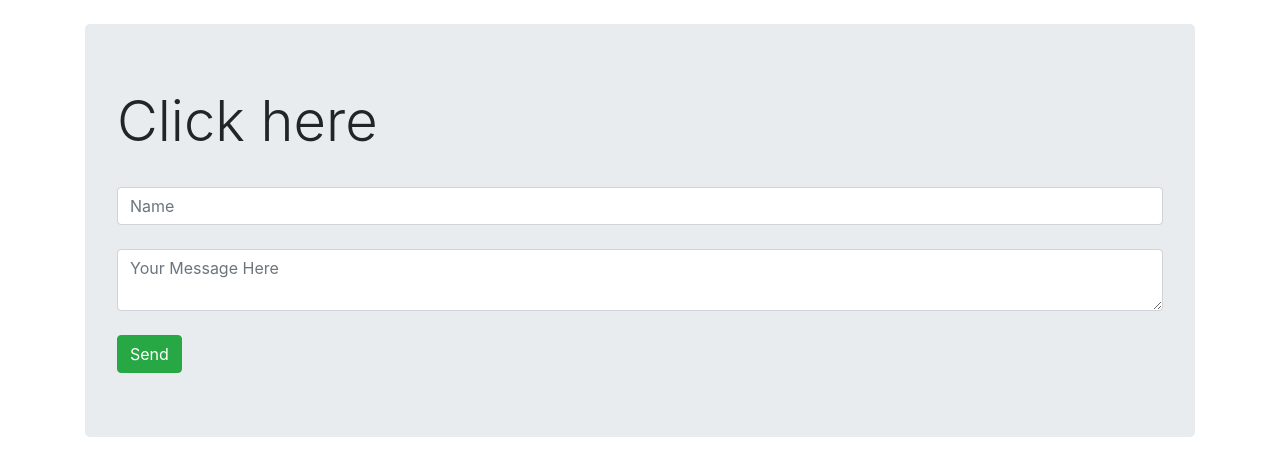
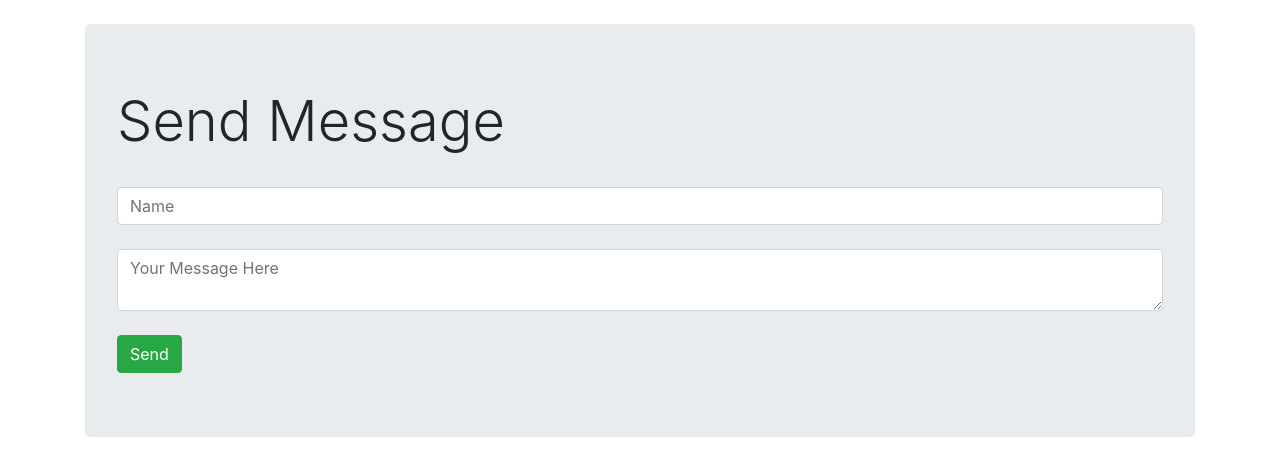
Before and after one commit to Henrique0714/ezops-test-henrique, a website: page index.html in a window 1280 px wide. Drawn offline with nearby package versions, Linux system fonts and the light colour scheme; no server answers.

Commit message:
Update index.html

```diff
--- a/index.html
+++ b/index.html
@@ -8,7 +8,7 @@
 <div class="container">
  <br>
  <div class="jumbotron">
- <h1 class="display-4">Click here</h1>
+ <h1 class="display-4">Send Message</h1>
  <br>
  <input id = "name" class="form-control" placeholder="Name">
  <br>
```
